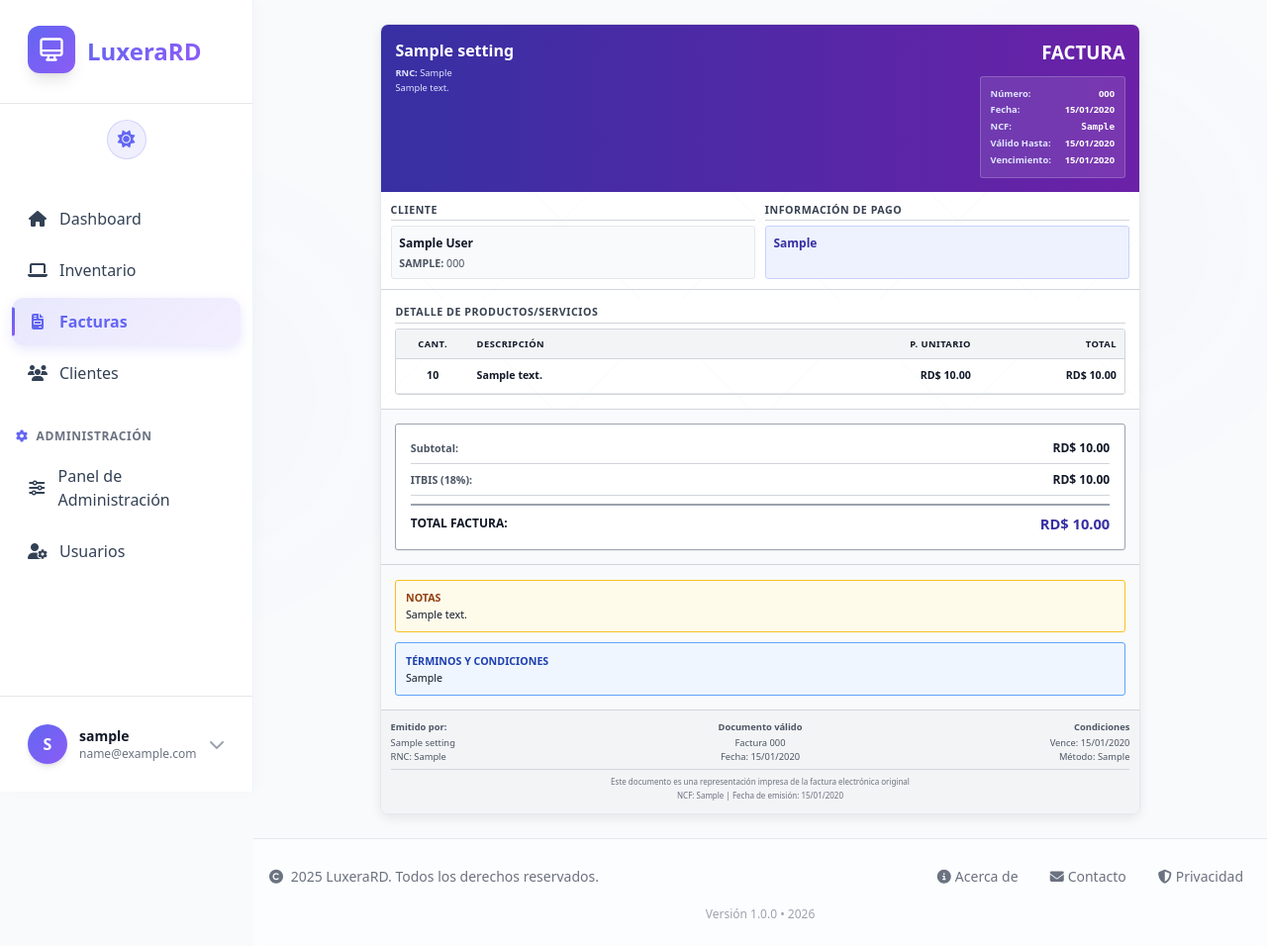
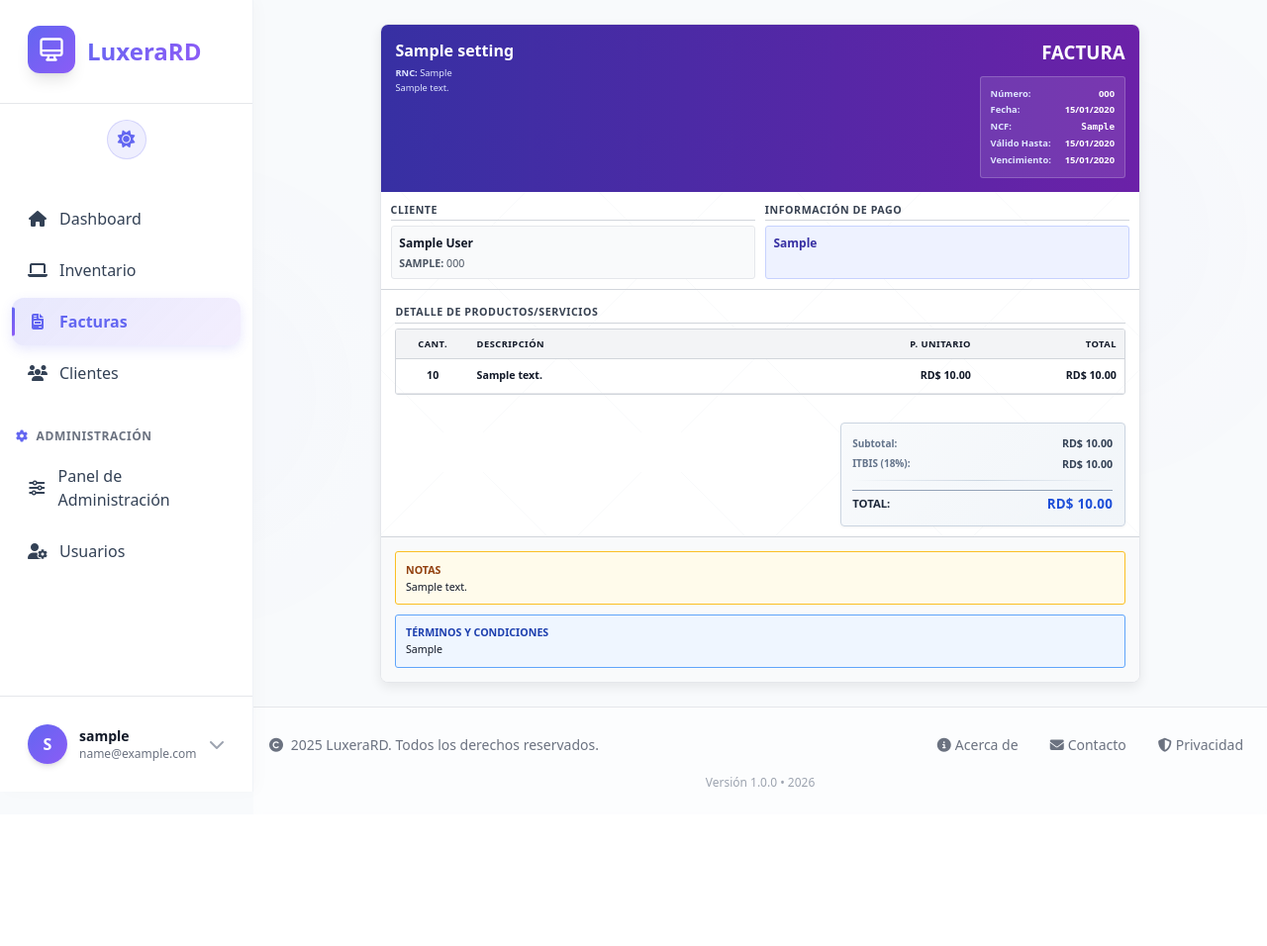
Before and after one commit to somanumte/LuxeraRD, a Flask app: page /invoices/1 in a window 1280 px wide. Shown: the whole page at 99% size. After the commit the page ends 800 px from the top, so only its background shows below. Run offline with Flask 3, Linux system fonts and the light colour scheme; a user stored in the database is signed in; tables that the repository leaves empty hold one stand-in row (values such as "Sample post"); some libraries are stand-ins or nearby versions.

Commit message:
Proyecto Luxera, V.1.1 _ web

```diff
--- a/app/templates/invoices/invoice_detail.html
+++ b/app/templates/invoices/invoice_detail.html
@@ -250,6 +250,26 @@
             max-width: 1in !important;
         }
 
+        /* Optimización de la sección de totales compacta */
+        #factura-impresion div[style*="width: 3in;"] {
+            width: 2.5in !important;
+            padding: 0.08in !important;
+            margin-right: 0 !important;
+        }
+
+        #factura-impresion div[style*="width: 3in;"] span {
+            font-size: 7pt !important;
+        }
+
+        #factura-impresion div[style*="font-size: 10pt"] {
+            font-size: 9pt !important;
+        }
+
+        /* Asegurar que el gradiente se imprima */
+        #factura-impresion div[style*="linear-gradient(135deg"] {
+            background: linear-gradient(135deg, #f8fafc 0%, #f1f5f9 100%) !important;
+        }
+
         /* Optimización de la sección de totales */
         #total-display {
             font-size: 11pt !important;
@@ -463,28 +483,30 @@
         </div>
     </div>
 
-    <!-- Totales (ANTES de notas y términos) -->
-    <div style="padding: 0.15in; background-color: #f9fafb; border-top: 1px solid #d1d5db;" class="page-break-avoid">
-        <div style="background-color: white; border: 1px solid #9ca3af; border-radius: 3px; padding: 0.15in; box-shadow: 0 1px 2px rgba(0,0,0,0.05);">
-            <div style="display: flex; flex-direction: column; gap: 0.08in;">
-                <div style="display: flex; justify-content: space-between; align-items: center; padding-bottom: 0.06in; border-bottom: 1px solid #d1d5db;">
-                    <span style="color: #4b5563; font-size: 8pt; font-weight: 600;">Subtotal:</span>
-                    <span style="color: #111827; font-size: 9pt; font-weight: 700;" id="subtotal-display">
+    <!-- Totales compactos y estéticos -->
+    <div style="padding: 0.15in 0.15in 0.1in 0.15in;" class="page-break-avoid">
+        <div style="display: flex; justify-content: flex-end;">
+            <div style="width: 3in; background: linear-gradient(135deg, #f8fafc 0%, #f1f5f9 100%); border: 1px solid #cbd5e1; border-radius: 4px; padding: 0.12in; box-shadow: 0 1px 3px rgba(0,0,0,0.05);">
+                <div style="display: flex; flex-direction: column; gap: 0.05in;">
+                    <div style="display: flex; justify-content: space-between; align-items: center;">
+                        <span style="color: #64748b; font-size: 7.5pt; font-weight: 600;">Subtotal:</span>
+                        <span style="color: #334155; font-size: 8pt; font-weight: 700;">
                             RD$ {{ "{:,.2f}".format(invoice.subtotal|float) }}
                         </span>
                     </div>
 
-                <div style="display: flex; justify-content: space-between; align-items: center; padding-bottom: 0.06in; border-bottom: 1px solid #d1d5db;">
-                    <span style="color: #4b5563; font-size: 8pt; font-weight: 600;">ITBIS (18%):</span>
-                    <span style="color: #111827; font-size: 9pt; font-weight: 700;" id="tax-display">
+                    <div style="display: flex; justify-content: space-between; align-items: center;">
+                        <span style="color: #64748b; font-size: 7.5pt; font-weight: 600;">ITBIS (18%):</span>
+                        <span style="color: #334155; font-size: 8pt; font-weight: 700;">
                             RD$ {{ "{:,.2f}".format(invoice.tax_amount|float) }}
                         </span>
                     </div>
 
-                <div style="padding-top: 0.08in; border-top: 2px solid #9ca3af;">
-                    <div style="display: flex; justify-content: space-between; align-items: center;">
-                        <span style="font-size: 9pt; font-weight: 700; color: #111827;">TOTAL FACTURA:</span>
-                        <span style="font-size: 11pt; font-weight: 900; color: #3730a3;" id="total-display">
+                    <div style="height: 1px; background: linear-gradient(to right, transparent 0%, #cbd5e1 50%, transparent 100%); margin: 0.04in 0;"></div>
+
+                    <div style="display: flex; justify-content: space-between; align-items: center; padding-top: 0.04in; border-top: 1px solid #94a3b8;">
+                        <span style="font-size: 8.5pt; font-weight: 800; color: #1e293b;">TOTAL:</span>
+                        <span style="font-size: 10pt; font-weight: 900; color: #1d4ed8; letter-spacing: 0.02em;">
                             RD$ {{ "{:,.2f}".format(invoice.total|float) }}
                         </span>
                     </div>
@@ -509,33 +531,6 @@
                 <div style="font-size: 8pt; color: #111827; white-space: pre-line; line-height: 1.3;">{{ invoice.terms }}</div>
             </div>
             {% endif %}
-        </div>
-    </div>
-
-    <!-- Pie de página optimizado -->
-    <div style="padding: 0.1in; border-top: 1px solid #d1d5db; background-color: #f3f4f6; text-align: center; font-size: 7pt;" class="page-break-avoid">
-        <div style="display: grid; grid-template-columns: repeat(3, 1fr); gap: 0.1in; color: #4b5563; margin-bottom: 0.05in;">
-            <div style="text-align: left;">
-                <p style="font-weight: 600; margin-bottom: 0.02in;">Emitido por:</p>
-                <p style="margin: 0;">{{ settings.company_name }}</p>
-                {% if settings.company_rnc %}
-                <p style="margin: 0;">RNC: {{ settings.company_rnc }}</p>
-                {% endif %}
-            </div>
-            <div style="text-align: center;">
-                <p style="font-weight: 600; margin-bottom: 0.02in;">Documento válido</p>
-                <p style="margin: 0;">Factura {{ invoice.invoice_number }}</p>
-                <p style="margin: 0;">Fecha: {{ invoice.invoice_date.strftime('%d/%m/%Y') }}</p>
-            </div>
-            <div style="text-align: right;">
-                <p style="font-weight: 600; margin-bottom: 0.02in;">Condiciones</p>
-                <p style="margin: 0;">{% if invoice.due_date %}Vence: {{ invoice.due_date.strftime('%d/%m/%Y') }}{% else %}Pago inmediato{% endif %}</p>
-                <p style="margin: 0;">Método: {{ invoice.payment_method|title }}</p>
-            </div>
-        </div>
-        <div style="padding-top: 0.05in; border-top: 1px solid #d1d5db; color: #6b7280; font-size: 6pt;">
-            <p style="margin: 0.02in 0;">Este documento es una representación impresa de la factura electrónica original</p>
-            <p style="margin: 0.02in 0;">NCF: {{ invoice.ncf }} | Fecha de emisión: {{ invoice.invoice_date.strftime('%d/%m/%Y') }}</p>
         </div>
     </div>
 </div>
```
Lines whose indentation alone changed are shown as unchanged.
